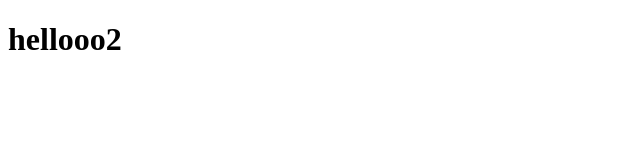
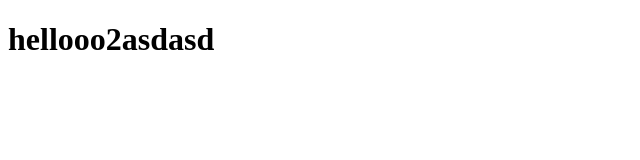
Before and after one commit to Yax132/coursera-test1, a plain HTML site: page site/index.html in a window 1280 px wide. Shown: the whole page, without its empty margins (0-640 px from the left). Drawn offline with Linux system fonts and the light colour scheme.

Commit message:
some changes1.

```diff
--- a/site/index.html
+++ b/site/index.html
@@ -4,6 +4,6 @@
 	<title>hellp </title>
 </head>
 <body>
-<h1>hellooo2</h1>
+<h1>hellooo2asdasd</h1>
 </body>
 </html>
```
